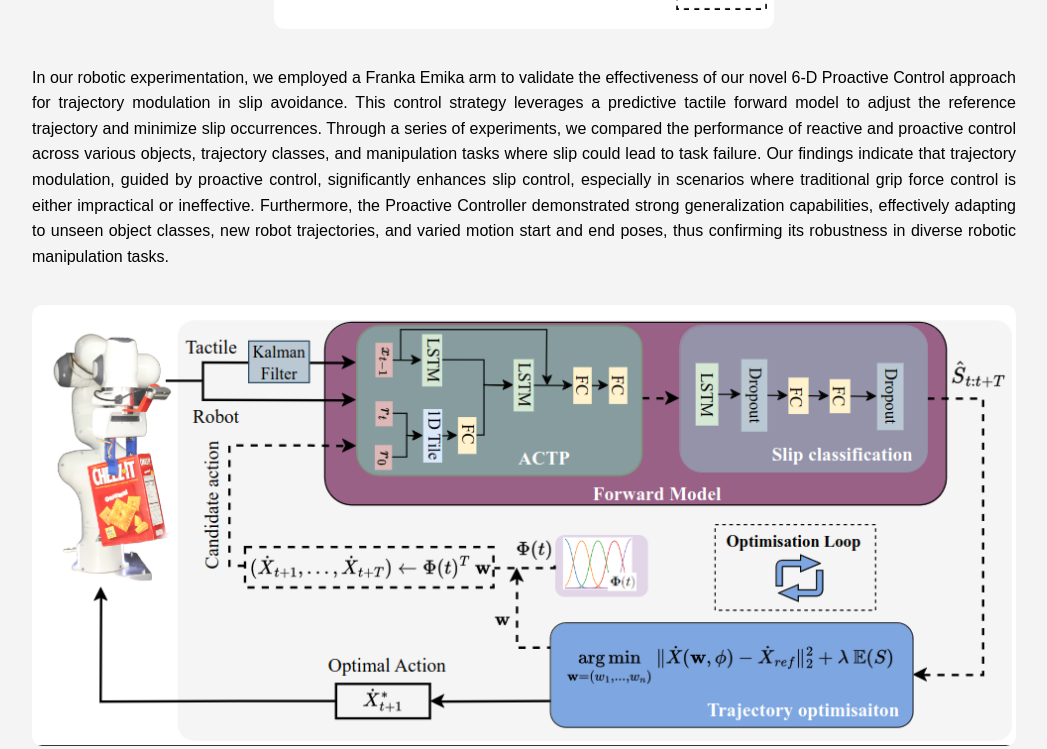
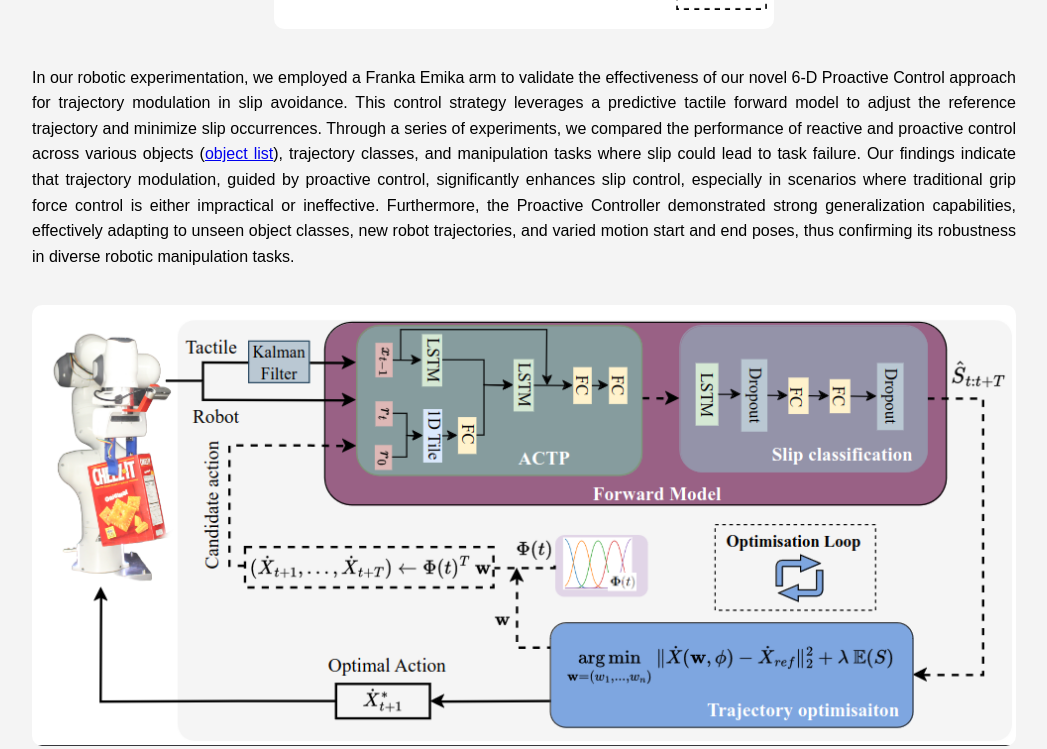
Before and after one commit to proactive-control/proactive-control.github.io, a plain HTML site: page index.html in a window 1280 px wide. Shown: the part 2194-2943 px from the top of the page, without its empty margins (116-1163 px from the left). Drawn offline with Linux system fonts and the light colour scheme.

Commit message:
object list added

```diff
--- a/index.html
+++ b/index.html
@@ -57,7 +57,7 @@
                 <div class="photos">
                     <p>In our human study, we aimed to test the hypothesis that "Humans always use grip force to control slip" by analyzing participants' hand accelerations and grip forces during a pick-and-place task. We designed two scenarios: Baseline Tests (B-Tests), where participants focused on task completion within a time constraint, and Controlled Tests (C-Tests), where they also minimized object rotation, thereby relying more on tactile feedback to control slips. The results from sixteen participants demonstrated a consistent use of hand acceleration modulation to meet the task objectives, supporting our hypothesis. These findings informed the development of our novel robotic slip control method, which optimizes the robot's trajectory by incorporating a tactile forward model, marking a significant step forward in robotic manipulation.</p>
                     <img src="data_H.png" alt="Research Photo 1">
-                    <p>In our robotic experimentation, we employed a Franka Emika arm to validate the effectiveness of our novel 6-D Proactive Control approach for trajectory modulation in slip avoidance. This control strategy leverages a predictive tactile forward model to adjust the reference trajectory and minimize slip occurrences. Through a series of experiments, we compared the performance of reactive and proactive control across various objects, trajectory classes, and manipulation tasks where slip could lead to task failure. Our findings indicate that trajectory modulation, guided by proactive control, significantly enhances slip control, especially in scenarios where traditional grip force control is either impractical or ineffective. Furthermore, the Proactive Controller demonstrated strong generalization capabilities, effectively adapting to unseen object classes, new robot trajectories, and varied motion start and end poses, thus confirming its robustness in diverse robotic manipulation tasks.</p>
+                    <p>In our robotic experimentation, we employed a Franka Emika arm to validate the effectiveness of our novel 6-D Proactive Control approach for trajectory modulation in slip avoidance. This control strategy leverages a predictive tactile forward model to adjust the reference trajectory and minimize slip occurrences. Through a series of experiments, we compared the performance of reactive and proactive control across various objects (<a href="https://drive.google.com/file/d/1NieTxMK5TeUafYy3zyVkh7q83goHQmwI/view?usp=sharing" target="_blank">object list</a>), trajectory classes, and manipulation tasks where slip could lead to task failure. Our findings indicate that trajectory modulation, guided by proactive control, significantly enhances slip control, especially in scenarios where traditional grip force control is either impractical or ineffective. Furthermore, the Proactive Controller demonstrated strong generalization capabilities, effectively adapting to unseen object classes, new robot trajectories, and varied motion start and end poses, thus confirming its robustness in diverse robotic manipulation tasks.</p>
                     <!-- <img src="robot_data.png" alt="Research Photo 2" style="width: 50%; height: auto;"> -->
 
                     <img src="pipeline.png" alt="Research Photo 3" class="large-image">
```
